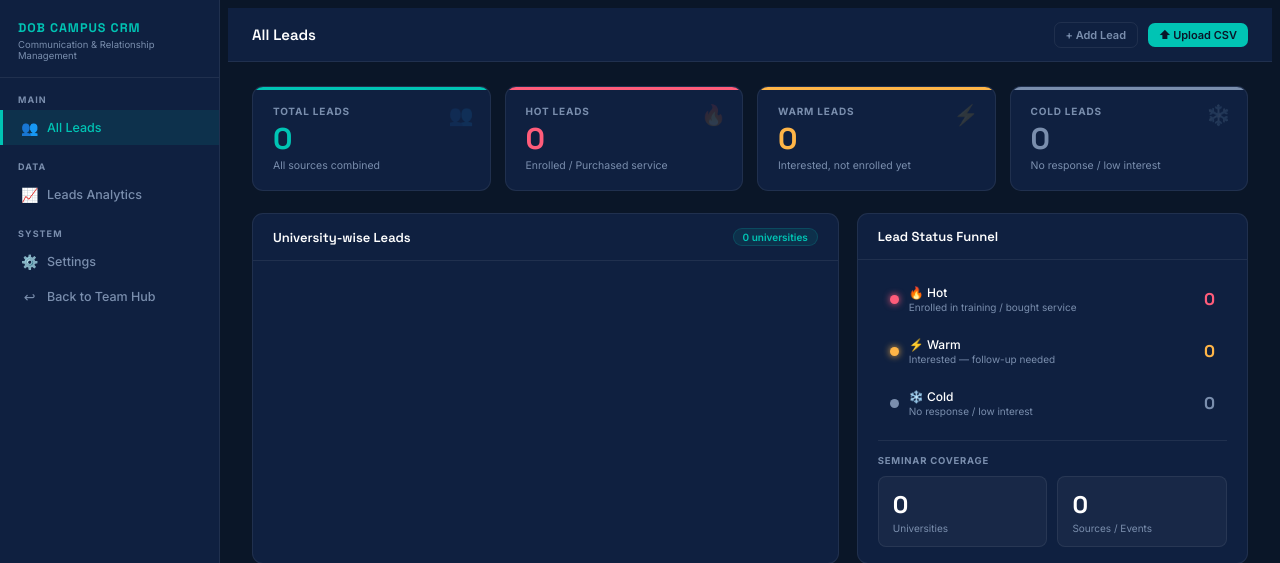
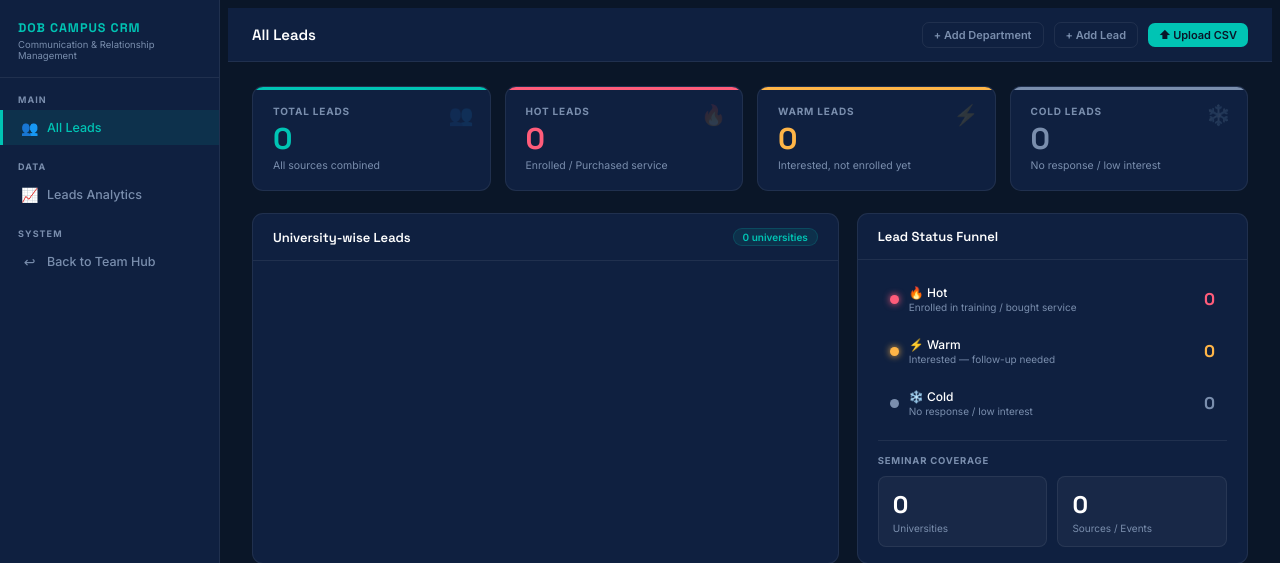
Before and after one commit to dawnbioai/hr_task, a Django app: page /crm/ in a window 1280 px wide. Shown: the top 563 px of the page. Run offline with Django 5.2, Linux system fonts and the light colour scheme; the visitor is signed in with stand-in values (Sample User, id 1); data that the repository does not hold is empty; some libraries are stand-ins or nearby versions.

Commit message:
Campus CRM: fix unreadable dropdown text, add Department management, remove Settings page
- Native <select> option lists were rendering white-on-white (browsers
  ignore closed-control color/background on the open list but honor it
  on <option> itself) — fixed for Status/Department filters.
- New Department model + API + '+ Add Department' button (left of Add
  Lead) so departments can be registered before any lead uses them; the
  All Departments filter now merges the catalog with any legacy
  free-text values already on existing leads.
- Removed the Settings page entirely (nav item, view, URL, template) —
  it never did anything beyond a cosmetic toast.

```diff
--- a/django_app/campus_crm/static/crm/crm.css
+++ b/django_app/campus_crm/static/crm/crm.css
@@ -208,6 +208,15 @@
 .crm-root .form-input:focus { border-color:var(--teal); }
 .crm-root .form-input::placeholder { color:var(--muted); }
 
+/* Native <select> dropdown option lists are rendered by the browser, not
+   this stylesheet — most browsers ignore `background`/`color` on the closed
+   control but DO honor them on <option>, so set those explicitly or the
+   opened list falls back to a white background with (invisible) white text. */
+.crm-root select.form-input option {
+  background: var(--navy-mid);
+  color: var(--white);
+}
+
 /* STATUS CHANGE IN-ROW */
 .crm-root .status-modal { display:none; position:fixed; inset:0; background:rgba(10,22,40,.7); backdrop-filter:blur(3px); z-index:998; align-items:center; justify-content:center; }
 .crm-root .status-modal.show { display:flex; }
--- a/django_app/campus_crm/static/crm/crm.js
+++ b/django_app/campus_crm/static/crm/crm.js
@@ -7,6 +7,7 @@ const CSRF_TOKEN = getCookie('csrftoken');
 
 // ─── DATA ───────────────────────────────────────────────────────
 let leads = [];
+let departments = [];
 
 // ─── STATE ──────────────────────────────────────────────────────
 let filteredLeads = [...leads];
@@ -34,6 +35,36 @@ async function loadLeads(){
   const data = await res.json();
   leads = data.leads;
   filteredLeads = [...leads];
+}
+
+async function loadDepartments(){
+  const res = await fetch('/crm/api/departments/');
+  const data = await res.json();
+  departments = data.departments;
+}
+
+// ─── ADD DEPARTMENT MODAL ────────────────────────────────────────
+function openAddDepartment(){ document.getElementById('add-dept-modal').classList.add('show'); }
+function closeAddDepartment(force){
+  if(force===true||force.target===document.getElementById('add-dept-modal'))
+    document.getElementById('add-dept-modal').classList.remove('show');
+}
+async function submitAddDepartment(){
+  const nameInput = document.getElementById('ad-name');
+  const name = nameInput.value.trim();
+  if(!name){ showToast('⚠ Department name is required'); return; }
+  const res = await fetch('/crm/api/departments/', {
+    method: 'POST',
+    headers: {'Content-Type': 'application/json', 'X-CSRFToken': CSRF_TOKEN},
+    body: JSON.stringify({name}),
+  });
+  const data = await res.json();
+  if(!res.ok){ showToast('⚠ '+(data.error||'Could not add department')); return; }
+  departments.push(data.department);
+  nameInput.value = '';
+  closeAddDepartment(true);
+  showToast('✓ Department added!');
+  if(typeof buildMultiSelects === 'function' && document.getElementById('filter-dept')) buildMultiSelects();
 }
 
 // ─── DASHBOARD ──────────────────────────────────────────────────
@@ -75,8 +106,9 @@ function buildMultiSelects(){
   buildMs('ms-uni','ms-uni-drop','ms-uni-label', unis, msState.uni, 'All Universities');
   buildMs('ms-src','ms-src-drop','ms-src-label', SOURCES, msState.src, 'All Sources');
 
-  // Dept filter
-  const depts = [...new Set(leads.map(l=>l.department).filter(Boolean))].sort();
+  // Dept filter — registered departments plus any legacy free-text values
+  // already in use on existing leads, deduped.
+  const depts = [...new Set([...departments, ...leads.map(l=>l.department).filter(Boolean)])].sort();
   const dsel = document.getElementById('filter-dept');
   const cur = dsel.value;
   dsel.innerHTML = '<option value="">All Departments</option>' + depts.map(d=>`<option value="${d}" ${d===cur?'selected':''}>${d}</option>`).join('');
--- a/django_app/campus_crm/templates/crm/base_crm.html
+++ b/django_app/campus_crm/templates/crm/base_crm.html
@@ -21,7 +21,6 @@
   <div class="nav-sec">Data</div>
   <a class="nav-item {% if request.resolver_match.url_name == 'crm_analytics' %}active{% endif %}" href="{% url 'crm_analytics' %}"><span class="icon">📈</span> Leads Analytics</a>
   <div class="nav-sec">System</div>
-  <a class="nav-item {% if request.resolver_match.url_name == 'crm_settings' %}active{% endif %}" href="{% url 'crm_settings' %}"><span class="icon">⚙️</span> Settings</a>
   <a class="nav-item" href="{% url 'directory' %}"><span class="icon">↩</span> Back to Team Hub</a>
   <div class="sidebar-footer">
     <strong>{{ user.get_full_name|default:user.username }}</strong>
@@ -34,6 +33,7 @@
   <div class="topbar">
     <div class="topbar-title">{% block topbar_title %}{% endblock %}</div>
     <div class="topbar-right">
+      <button class="btn btn-outline btn-sm" onclick="openAddDepartment()">+ Add Department</button>
       <button class="btn btn-outline btn-sm" onclick="openAddLead()">+ Add Lead</button>
       <button class="btn btn-teal btn-sm" onclick="openUploadModal()">⬆ Upload CSV</button>
     </div>
@@ -43,6 +43,18 @@
     {% block crm_content %}{% endblock %}
   </div>
 </div><!-- /main -->
+
+<!-- ADD DEPARTMENT MODAL -->
+<div class="modal-overlay" id="add-dept-modal" onclick="closeAddDepartment(event)">
+  <div class="modal" style="width:380px;">
+    <div class="modal-title">Add New Department <span class="modal-close" onclick="closeAddDepartment(true)">×</span></div>
+    <div class="form-group full"><div class="form-label">Department Name</div><input class="form-input" id="ad-name" placeholder="e.g. Computer Science"></div>
+    <div style="display:flex; justify-content:flex-end; gap:8px; margin-top:18px;">
+      <button class="btn btn-outline" onclick="closeAddDepartment(true)">Cancel</button>
+      <button class="btn btn-teal" onclick="submitAddDepartment()">Save Department</button>
+    </div>
+  </div>
+</div>
 
 <!-- ADD LEAD MODAL -->
 <div class="modal-overlay" id="add-lead-modal" onclick="closeAddLead(event)">
--- a/django_app/campus_crm/templates/crm/leads.html
+++ b/django_app/campus_crm/templates/crm/leads.html
@@ -153,7 +153,7 @@
 {% block crm_extra_js %}
 <script>
 (async function(){
-  await loadLeads();
+  await Promise.all([loadLeads(), loadDepartments()]);
   renderDashboard();
   buildMultiSelects();
   renderLeads();
--- a/django_app/campus_crm/urls.py
+++ b/django_app/campus_crm/urls.py
@@ -5,9 +5,9 @@ from . import views
 urlpatterns = [
     path("", views.leads_page, name="crm_leads"),
     path("analytics/", views.analytics_page, name="crm_analytics"),
-    path("settings/", views.settings_page, name="crm_settings"),
 
     path("api/leads/", views.api_lead_list_create, name="crm_api_lead_list_create"),
     path("api/leads/<int:pk>/status/", views.api_lead_status_update, name="crm_api_lead_status_update"),
     path("api/leads/upload-csv/", views.api_lead_csv_upload, name="crm_api_lead_upload_csv"),
+    path("api/departments/", views.api_department_list_create, name="crm_api_department_list_create"),
 ]
--- a/django_app/campus_crm/views.py
+++ b/django_app/campus_crm/views.py
@@ -7,7 +7,7 @@ from django.http import HttpResponseBadRequest, JsonResponse
 from django.shortcuts import get_object_or_404, render
 from django.views.decorators.http import require_POST
 
-from .models import Lead
+from .models import Department, Lead
 
 REQUIRED_CSV_COLUMNS = ["name", "email", "phone", "university", "department", "year", "source"]
 
@@ -23,8 +23,26 @@ def analytics_page(request):
 
 
 @login_required
-def settings_page(request):
-    return render(request, "crm/settings.html")
+def api_department_list_create(request):
+    if request.method == "GET":
+        return JsonResponse({"departments": list(Department.objects.values_list("name", flat=True))})
+
+    if request.method == "POST":
+        try:
+            data = json.loads(request.body)
+        except (ValueError, TypeError):
+            return HttpResponseBadRequest("Invalid JSON body")
+
+        name = (data.get("name") or "").strip()
+        if not name:
+            return JsonResponse({"error": "Department name is required."}, status=400)
+
+        dept, created = Department.objects.get_or_create(name=name)
+        if not created:
+            return JsonResponse({"error": f'"{name}" already exists.'}, status=400)
+        return JsonResponse({"department": dept.name}, status=201)
+
+    return HttpResponseBadRequest("Unsupported method")
 
 
 @login_required
```
Also changed, not shown: django_app/campus_crm/admin.py (+7 -1 lines), django_app/campus_crm/models.py (+10 -0 lines), django_app/campus_crm/templates/crm/settings.html (deleted, +0 -17 lines), django_app/campus_crm/migrations/0002_department.py (added).
